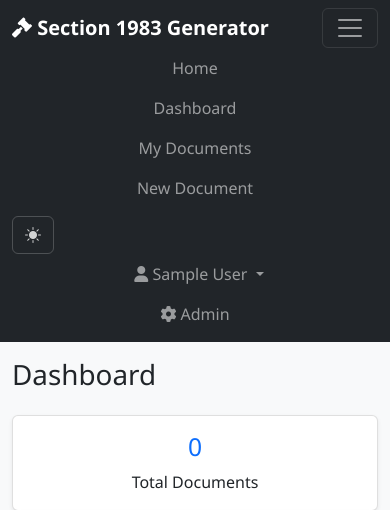
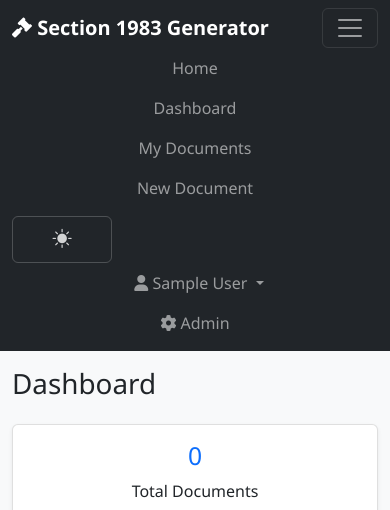
Before and after one commit to LaylaAddi/1983, a Django app: page /accounts/dashboard/ in a window 390 px wide, after a click that opens the changed part. Shown: the top 510 px of the page. Run offline with Django 4.2, Linux system fonts and the light colour scheme; the visitor is signed in with stand-in values (Sample User, id 1); data that the repository does not hold is empty; parts of the project's set-up code (start-up, migrations or seed data) failed here and were passed over.

Commit message:
Mobile optimizations

```diff
--- a/templates/base.html
+++ b/templates/base.html
@@ -145,6 +145,12 @@
             .theme-toggle {
                 margin-top: 0.5rem;
                 justify-content: center;
+                min-width: 100px;
+                padding: 0.5rem 1rem;
+            }
+
+            .theme-toggle i {
+                font-size: 1.2rem;
             }
         }
 
```
